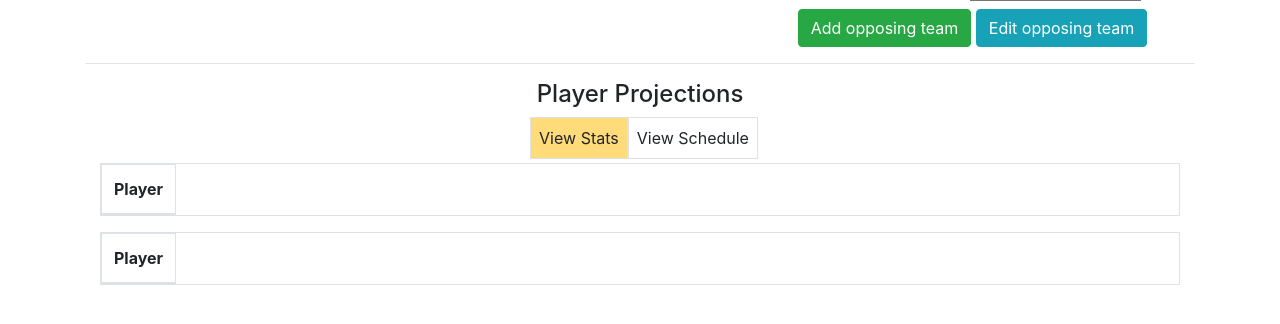
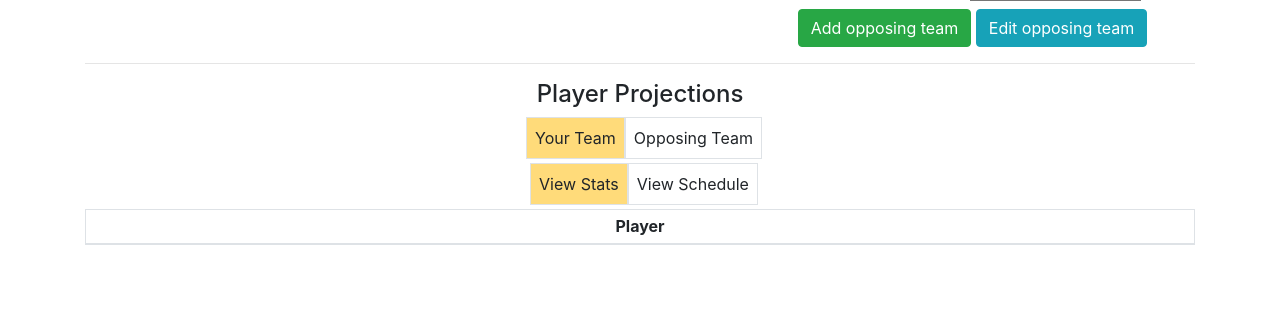
Before and after one commit to dlbrush/fantasy-bball-assistant, a Flask app: template templates/team-projections.html in a window 1280 px wide. Shown: the part 280-604 px from the top of the page. Run offline with Flask 2, Linux system fonts and the light colour scheme; the template is opened without the code that fills it, so the values that code supplies are empty.

Commit message:
Fixed view switch on team projections

```diff
--- a/static/app.css
+++ b/static/app.css
@@ -20,6 +20,10 @@
 }
 
 .grid-view-active {
+    background-color: rgb(255, 219, 122);
+}
+
+.team-view-active {
     background-color: rgb(255, 219, 122);
 }
 
--- a/static/projections.js
+++ b/static/projections.js
@@ -16,9 +16,13 @@ document.addEventListener("DOMContentLoaded", async function() {
     //Get projections for the user's team
     await getTeamProjections(userTeamPlayers, today, 'user', teamData);
 
-    //Add view switch functionality
-    const viewSwitch = document.querySelector('#view-switch')
-    viewSwitch.addEventListener('click', switchGridView);
+    //Add grid switch functionality
+    const gridSwitch = document.querySelector('#view-switch');
+    gridSwitch.addEventListener('click', switchGridView);
+
+    //Add team switch functionality
+    const teamSwitch = document.querySelector('#team-switch');
+    teamSwitch.addEventListener('click', switchTeamView);
 
     //Add opponent choice functionality
     const oppSelect = document.querySelector('#opponent-team-select');
@@ -39,15 +43,47 @@ document.addEventListener("DOMContentLoaded", async function() {
         }
 
         //Toggle the active tag for both children of the switch
-        const choices = viewSwitch.children
+        const choices = gridSwitch.children
         for (let choice of choices) {
             choice.classList.toggle('grid-view-active');
+        }
+    }
+
+    function switchTeamView(evt) {
+        //First, return nothing if the targeted view is already active
+        if (evt.target.classList.contains('team-view-active')) {
+            return
+        }
+
+        //Toggle the container view for both containers
+        const containers = document.querySelectorAll('.player-grid-container')
+        for (let container of containers) {
+            container.classList.toggle('container-show');
+            container.classList.toggle('container-hidden');
+        }
+
+        //For the newly visible container, show the player stat view and hide the schedule
+        const visibleContainer = document.querySelector('.container-show');
+        visibleContainer.querySelector('.grid-stats').classList.add('grid-show');
+        visibleContainer.querySelector('.grid-stats').classList.remove('grid-hidden');
+        visibleContainer.querySelector('.grid-schedule').classList.add('grid-hidden');
+        visibleContainer.querySelector('.grid-schedule').classList.remove('grid-show');
+
+        //Set the grid switch so the stat view is active
+        gridSwitch.querySelector('#view-stats').classList.add('grid-view-active');
+        gridSwitch.querySelector('#view-schedule').classList.remove('grid-view-active');
+
+        //Toggle the active tag for both children of the team switch
+        const choices = teamSwitch.children
+        for (let choice of choices) {
+            choice.classList.toggle('team-view-active');
         }
     }
 
     async function onOpponentChoice(evt) {
         const oppId = parseInt(evt.target.value);
         if (oppId) {
+            document.querySelector('#team-switch').classList.remove('hide');
             const oppData = await getOpponentData(oppId);
 
             document.querySelector('#opponent-name').innerText = oppData.name;
--- a/static/schedule.js
+++ b/static/schedule.js
@@ -10,7 +10,7 @@ async function getNumGamesForWeek(player, date) {
     return games.length
 }
 
-async function populateGameCells(player, date, teamData) {
+async function populateGameCells(player, date, teamData, table) {
     const games = await getGamesForWeek(player, date);
     console.log(games);
     const week = getWeekFromDate(date);
@@ -18,7 +18,7 @@ async function populateGameCells(player, date, teamData) {
     scheduleWeek.forEach((scheduleDay, dayNum) => {
         const scheduledGame = games.find(game => game.homeStartDate === scheduleDay);
         if (scheduledGame) {
-            const gameCell = document.querySelector(`#player-${player.ID}-day-${dayNum}`);
+            const gameCell = table.querySelector(`#player-${player.ID}-day-${dayNum}`);
             const opponent = (scheduledGame.isHomeTeam ?
                     getTeamData(scheduledGame.vTeam.teamId, teamData).initials :
                     '@' + getTeamData(scheduledGame.hTeam.teamId, teamData).initials
--- a/static/stats.js
+++ b/static/stats.js
@@ -14,8 +14,9 @@ async function getTeamProjections(teamPlayers, date, targetName, teamData) {
     teamPlayers.forEach(player => {
         createPlayerStatRow(playerStatsBody, player, true);
         createPlayerScheduleRow(playerScheduleBody, player, date);
-        populatePlayerInfo(document.querySelector(`.player-${player.ID}-head`), player, false);
-        populateGameCells(player, date, teamData);
+        populatePlayerInfo(playerStatsBody.querySelector(`.player-${player.ID}-head`), player, false);
+        populatePlayerInfo(playerScheduleBody.querySelector(`.player-${player.ID}-head`), player, false);
+        populateGameCells(player, date, teamData, playerScheduleBody);
     });
     const allPlayerTotals = await Promise.all(teamPlayers.map(async function(player) {
         const playerTotals = await getPlayerTotals(player, date);
--- a/templates/team-projections.html
+++ b/templates/team-projections.html
@@ -67,6 +67,10 @@ Weekly Projections
     <!-- HIDING FOR MVP WITHOUT PROJECTION UPDATES -->
     <!-- <button class="mx-auto btn btn-success" id="update-projections">Update all projections</button> -->
 </div>
+<div class="container d-flex m-1 justify-content-center" id="team-switch">
+    <span class="p-2 border border-black team-view team-view-active" id="view-user">Your Team</span>
+    <span class="p-2 border bolder-black team-view" id="view-opp">Opposing Team</span>
+</div>
 <div class="container d-flex m-1 justify-content-center" id="view-switch">
     <span class="p-2 border border-black grid-view grid-view-active" id="view-stats">View Stats</span>
     <span class="p-2 border bolder-black grid-view" id="view-schedule">View Schedule</span>
@@ -74,8 +78,8 @@ Weekly Projections
 
 
 <div class="player-grid-container container-show" id="user-player-grid-container">
-    <div class="container-fluid grid-show" id="user-player-grid-stats">
-        <table class="table table-striped table-bordered table-responsive" id="user-player-totals">
+    <div class="table-responsive grid-show grid-stats" id="user-player-grid-stats">
+        <table class="table table-striped table-bordered table-sm" id="user-player-totals">
             <thead>
                 <th class="text-center">Player</th>
                 {% for cat in cats %}
@@ -86,9 +90,9 @@ Weekly Projections
             </tbody>
         </table>
     </div>
-    <div class="row justify-content-center grid-hidden" id="user-player-grid-schedule">
-        <div class= "col-auto">
-            <table class="table table-striped table-bordered table-responsive" id="user-player-schedule">
+    <div class="table-responsive grid-schedule grid-hidden" id="user-player-grid-schedule">
+        <div class="col-auto">
+            <table class="table table-striped table-bordered" id="user-player-schedule">
                 <thead>
                     <th class="text-center">Player</th>
                     {% for day in days %}
@@ -103,9 +107,9 @@ Weekly Projections
     </div>
 </div>
 
-<div class="player-grid-container container-show" id="opp-player-grid-container">
-    <div class="container-fluid grid-show" id="opp-player-grid-stats">
-        <table class="table table-striped table-bordered table-responsive" id="opp-player-totals">
+<div class="player-grid-container container-hidden" id="opp-player-grid-container">
+    <div class="table-responsive grid-show grid-stats" id="opp-player-grid-stats">
+        <table class="table table-striped table-bordered" id="opp-player-totals">
             <thead>
                 <th class="text-center">Player</th>
                 {% for cat in cats %}
@@ -116,9 +120,8 @@ Weekly Projections
             </tbody>
         </table>
     </div>
-    <div class="row justify-content-center grid-hidden" id="opp-player-grid-schedule">
-        <div class= "col-auto">
-            <table class="table table-striped table-bordered table-responsive" id="opp-player-schedule">
+    <div class="table-responsive grid-hidden grid-schedule" id="opp-player-grid-schedule">
+        <table class="table table-striped table-bordered" id="opp-player-schedule">
             <thead>
                 <th class="text-center">Player</th>
                 {% for day in days %}
@@ -129,7 +132,6 @@ Weekly Projections
             <tbody id="opp-player-grid-schedule-body">
             </tbody>
         </table>
-        </div>
     </div>
 </div>
 
```
Lines whose indentation alone changed are shown as unchanged.
